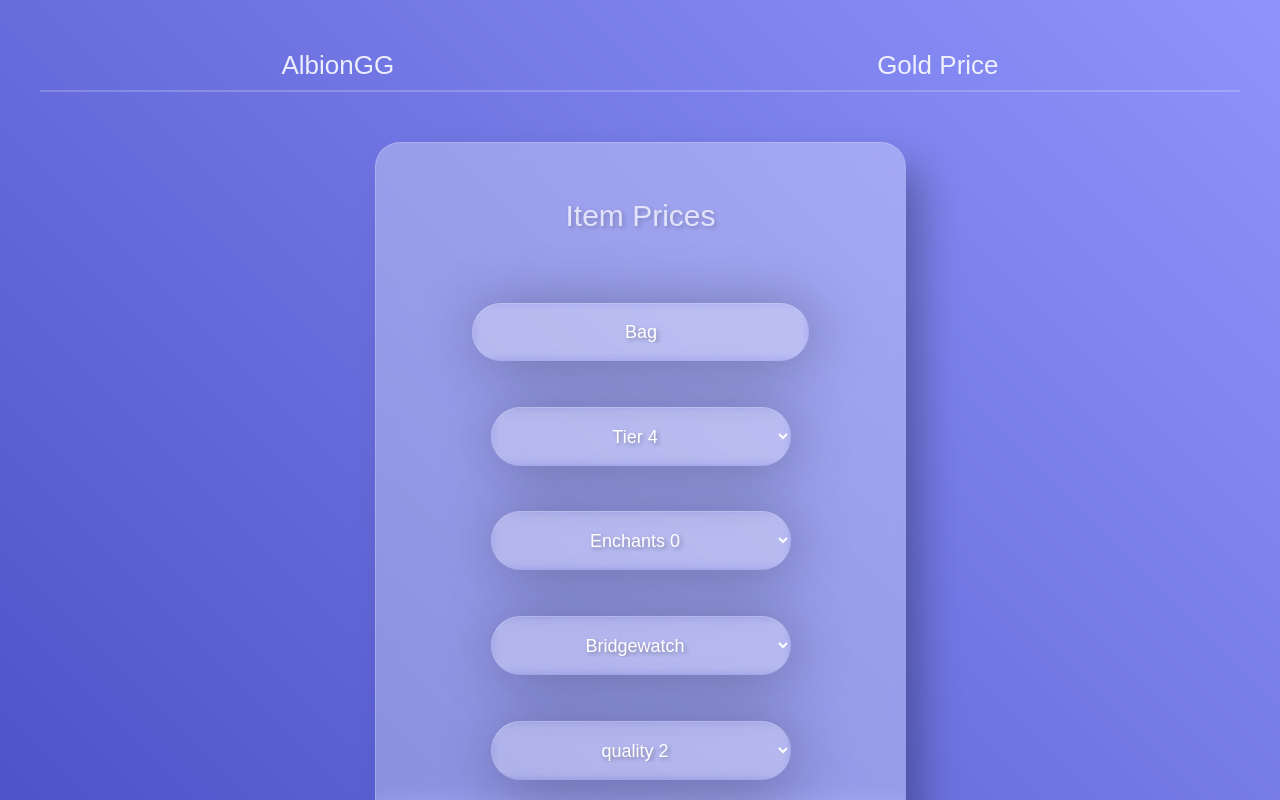
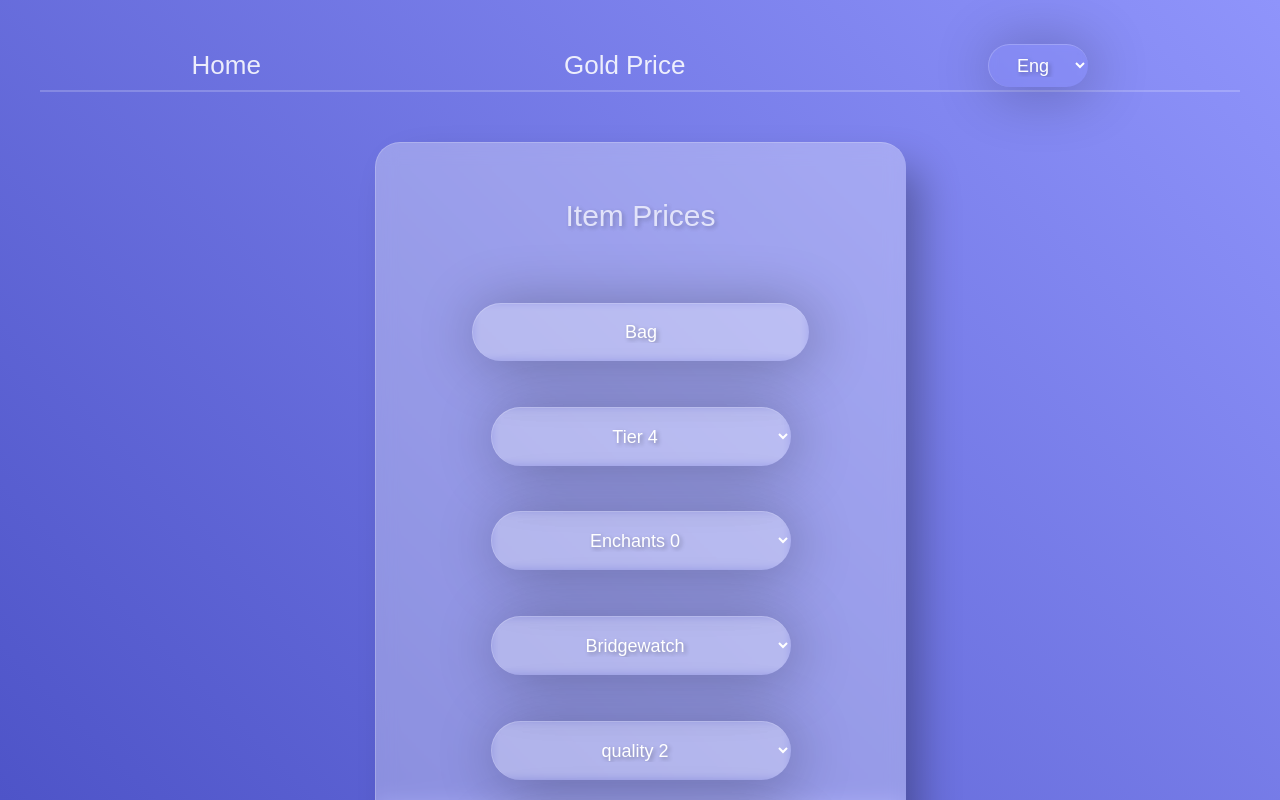
Before and after one commit to molk915/Projekt-koncowy-pai, a React (Vite) app: page / in a window 1280 px wide. Shown: the top 800 px of the page. Built offline with nearby package versions, Linux system fonts and the light colour scheme.

Commit message:
dodane tłumaczenie strony

```diff
--- a/src/components/GoldPriceButton/GoldPriceButton.jsx
+++ b/src/components/GoldPriceButton/GoldPriceButton.jsx
@@ -1,7 +1,11 @@
 import React, { useState } from "react";
 import "./GoldPriceButton.css";
+import { useLanguage } from "../LanguageContext";
+import translations from "../Translations";
 
 const GoldPriceButton = () => {
+  const { language } = useLanguage();
+
   const [goldPrice, setGoldPrice] = useState(null);
 
   const fetchGoldPrice = async () => {
@@ -20,8 +24,8 @@ const GoldPriceButton = () => {
 
   return (
     <div className="GoldPrice">
-      <button onClick={fetchGoldPrice}>Get Gold Price</button>
-      {goldPrice && <p>Gold Price: {goldPrice}</p>}
+      <button onClick={fetchGoldPrice}>{translations[language].getGoldPrice}</button>
+      {goldPrice && <p>{translations[language].goldPrice}: {goldPrice}</p>}
     </div>
   );
 };
--- a/src/components/ItemDetails/ItemDetails.jsx
+++ b/src/components/ItemDetails/ItemDetails.jsx
@@ -1,16 +1,20 @@
 import React from "react";
 import "./ItemDetails.css";
+import { useLanguage } from "../LanguageContext";
+import translations from "../Translations";
 
 function ItemDetails({ itemData }) {
   if (!itemData) return null;
 
+  const { language } = useLanguage();
+
   return (
     <div className="ItemDetails">
-      <h2>Item Details</h2>
-      <p>Max Sell Price: {itemData.sellPriceMax}</p>
-      <p>Min Sell Price: {itemData.sellPriceMin}</p>
-      <p>Max Buy Price: {itemData.buyPriceMax}</p>
-      <p>Min Buy Price: {itemData.buyPriceMin}</p>
+      <h2>{translations[language].itemDetails}</h2>
+      <p>{translations[language].maxSellPrice}: {itemData.sellPriceMax}</p>
+      <p>{translations[language].minSellPrice}: {itemData.sellPriceMin}</p>
+      <p>{translations[language].maxBuyPrice}: {itemData.buyPriceMax}</p>
+      <p>{translations[language].minBuyPrice}: {itemData.buyPriceMin}</p>
     </div>
   );
 }
--- a/src/components/ItemForm/ItemForm.css
+++ b/src/components/ItemForm/ItemForm.css
@@ -26,7 +26,7 @@ option {
   background: linear-gradient(45deg, var(--gradient-start-color), var(--gradient-end-color));
 }
 
-select {
+  select {
   text-align: center;
   background: transparent;
   width: 300px;
--- a/src/components/ItemForm/ItemForm.jsx
+++ b/src/components/ItemForm/ItemForm.jsx
@@ -1,7 +1,11 @@
 import React, { useState } from "react";
 import "./ItemForm.css";
+import { useLanguage } from "../LanguageContext";
+import translations from "../Translations";
 
 function ItemForm({ onSubmit }) {
+  const { language } = useLanguage();
+
   const [itemname, setItemName] = useState("Bag");
   const [tier, setTier] = useState("4");
   const [enchants, setEnchants] = useState("0");
@@ -16,7 +20,7 @@ function ItemForm({ onSubmit }) {
   return (
     <div className="wrapper">
       <form onSubmit={handleSubmit}>
-      <h2>Item Prices</h2>
+        <h2>{translations[language].itemPrices}</h2>
         <input
           type="text"
           value={itemname}
@@ -70,7 +74,7 @@ function ItemForm({ onSubmit }) {
         </select>
 
         <button type="submit" className="button">
-        Get Price
+          {translations[language].getPrice}
         </button>
       </form>
     </div>
--- /dev/null
+++ b/src/components/LanguageContext.jsx
@@ -0,0 +1,15 @@
+import React, { createContext, useContext, useState } from 'react';
+
+const LanguageContext = createContext();
+
+export const LanguageProvider = ({ children }) => {
+  const [language, setLanguage] = useState('en');
+
+  return (
+    <LanguageContext.Provider value={{ language, setLanguage }}>
+      {children}
+    </LanguageContext.Provider>
+  );
+};
+
+export const useLanguage = () => useContext(LanguageContext);
--- /dev/null
+++ b/src/components/LanguageSelector/LanguageSelector.css
@@ -0,0 +1,4 @@
+select.LanguageSelector {
+    max-width: 100px;
+    padding: 10px;
+  }
--- /dev/null
+++ b/src/components/LanguageSelector/LanguageSelector.jsx
@@ -0,0 +1,21 @@
+import React from 'react';
+import { useLanguage } from "../LanguageContext";
+import translations from '../Translations';
+import "../LanguageSelector/LanguageSelector.css"
+
+const LanguageSelector = () => {
+  const { language, setLanguage } = useLanguage();
+
+  const handleChangeLanguage = (e) => {
+    setLanguage(e.target.value);
+  };
+
+  return (
+    <select className='LanguageSelector' value={language} onChange={handleChangeLanguage}>
+      <option value="en">Eng</option>
+      <option value="pl">Pol</option>
+    </select>
+  );
+};
+
+export default LanguageSelector;
--- a/src/components/Navbar/Navbar.jsx
+++ b/src/components/Navbar/Navbar.jsx
@@ -1,12 +1,17 @@
-import React from "react";
-import { Link } from "react-router-dom";
-import "./Navbar.css";
+import React from 'react';
+import { Link } from 'react-router-dom';
+import LanguageSelector from "../LanguageSelector/LanguageSelector";
+import { useLanguage } from "../LanguageContext";
+import translations from '../Translations';
 
 const Navbar = () => {
+  const { language } = useLanguage();
+
   return (
     <nav className="navbar">
-      <Link to="/">AlbionGG</Link>
-      <Link to="/goldprice">Gold Price</Link>
+      <Link to="/">{translations[language].home}</Link>
+      <Link to="/goldprice">{translations[language].goldPrice}</Link>
+      <LanguageSelector />
     </nav>
   );
 };
--- /dev/null
+++ b/src/components/Translations.jsx
@@ -0,0 +1,28 @@
+const translations = {
+    en: {
+      home: "Home",
+      itemPrices: "Item Prices",
+      getPrice: "Get Price",
+      itemDetails: "Item Details",
+      maxSellPrice: "Max Sell Price",
+      minSellPrice: "Min Sell Price",
+      maxBuyPrice: "Max Buy Price",
+      minBuyPrice: "Min Buy Price",
+      getGoldPrice: "Get Gold Price",
+      goldPrice: "Gold Price"
+    },
+    pl: {
+      home:"Strona główna",
+      itemPrices: "Ceny przedmiotów",
+      getPrice: "Pobierz cenę",
+      itemDetails: "Szczegóły przedmiotu",
+      maxSellPrice: "Maksymalna cena sprzedaży",
+      minSellPrice: "Minimalna cena sprzedaży",
+      maxBuyPrice: "Maksymalna cena zakupu",
+      minBuyPrice: "Minimalna cena zakupu",
+      getGoldPrice: "Pobierz cenę złota",
+      goldPrice: "Cena złota"
+    }
+  };
+
+  export default translations;
--- a/src/main.jsx
+++ b/src/main.jsx
@@ -3,12 +3,15 @@ import ReactDOM from "react-dom";
 import { BrowserRouter as Router, Routes, Route } from "react-router-dom";
 import App from "./App";
 import GoldPrice from "./GoldPrice.jsx";
+import { LanguageProvider } from "./components/LanguageContext.jsx";
 
 ReactDOM.createRoot(document.getElementById("root")).render(
+  <LanguageProvider>
     <Router>
       <Routes>
         <Route path="/" element={<App />} />
         <Route path="/GoldPrice" element={<GoldPrice />} />
       </Routes>
     </Router>
+  </LanguageProvider>
 );
```
Lines whose indentation alone changed are shown as unchanged.
